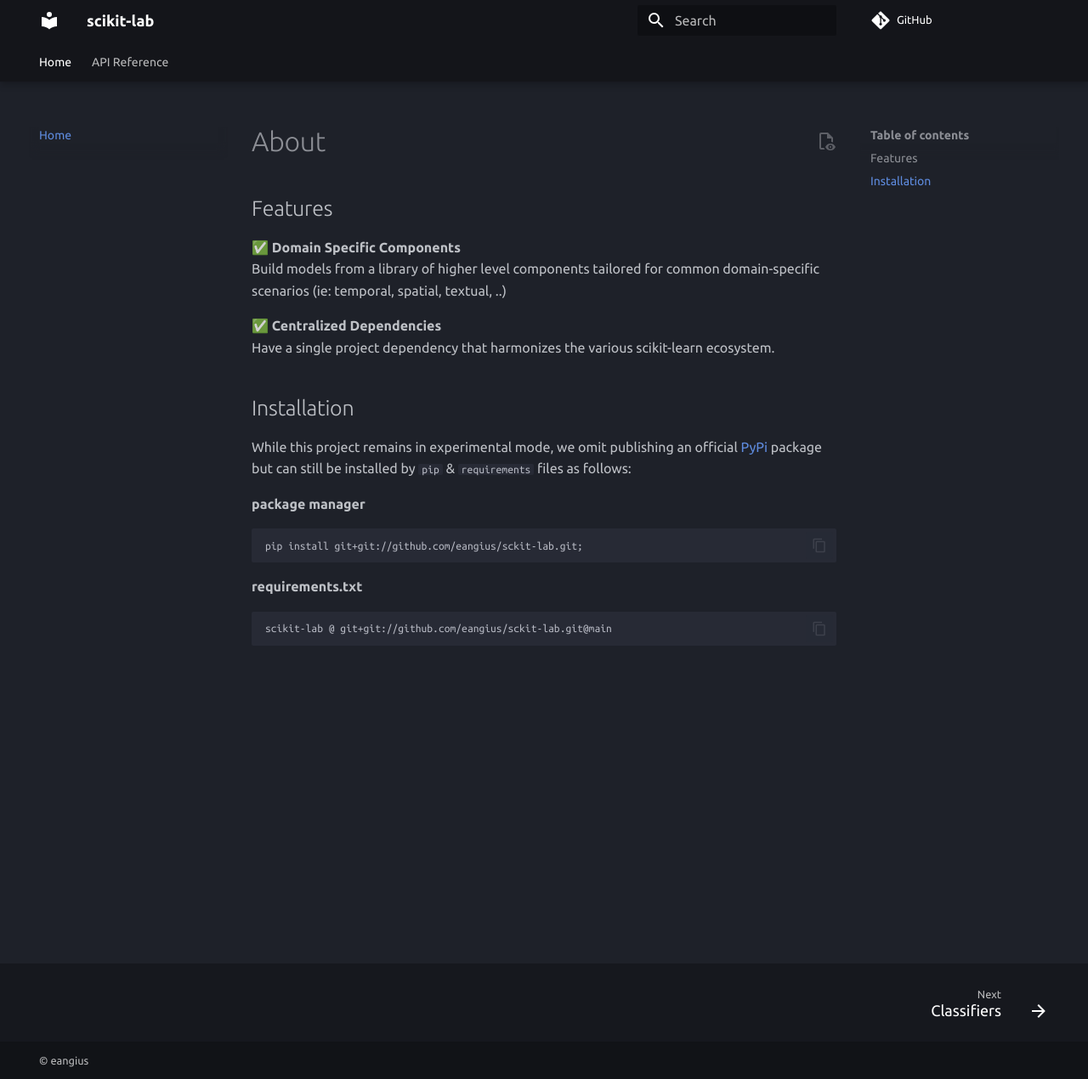
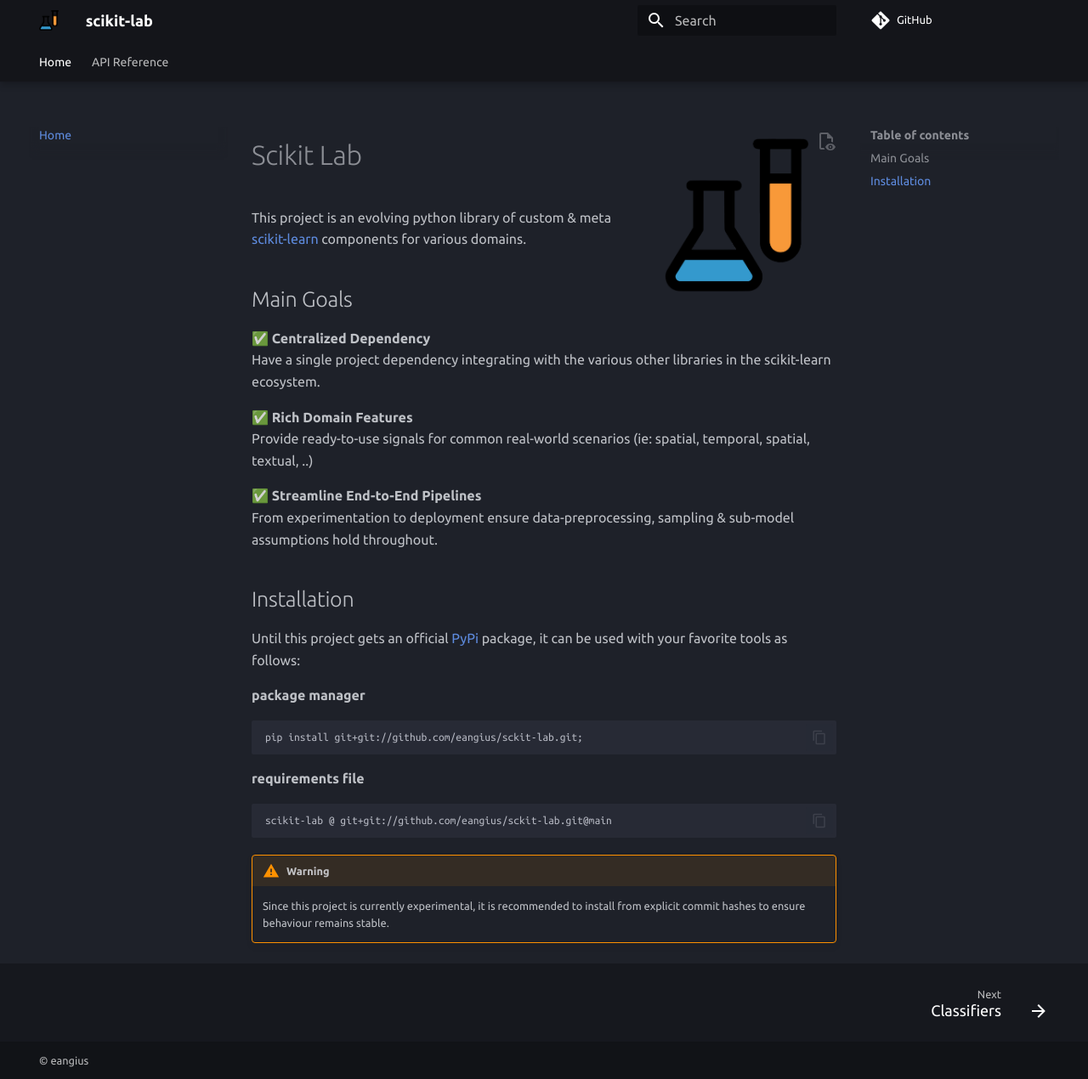
Before and after one commit to eangius/scikit-lab, an MkDocs documentation site: the page built from docs/index.md, in a window 1280 px wide and 1270 px high. Shown: the whole window at 85% size. Built offline with MkDocs 1.6.1 and Material for MkDocs 9.7.7, drawn with Linux system fonts in a browser that asks for light colours; comment, search, counter and statistics services are not loaded.

Commit message:
better home page

````diff
--- a/docs/index.md
+++ b/docs/index.md
@@ -1,26 +1,36 @@
-# About
+<img src="assets/logo.png" width="25%" height="25%" align="right"/></a>
 
-## Features
+# Scikit Lab
+This project is an evolving python library of custom & meta [scikit-learn](https://scikit-learn.org/stable/)
+components for various domains.
 
-✅ **Domain Specific Components**<br>
-Build models from a library of higher level components tailored for common domain-specific
-scenarios (ie: temporal, spatial, textual, ..)
+## Main Goals
 
-✅ **Centralized Dependencies**<br>
-Have a single project dependency that harmonizes the various scikit-learn ecosystem.
+✅ **Centralized Dependency**<br>
+Have a single project dependency integrating with the various other libraries in the scikit-learn ecosystem.
+
+✅ **Rich Domain Features**<br>
+Provide ready-to-use signals for common real-world scenarios (ie: spatial, temporal, spatial, textual, ..)
+
+✅ **Streamline End-to-End Pipelines**<br>
+From experimentation to deployment ensure data-preprocessing, sampling & sub-model assumptions hold throughout.
 
 
 ## Installation
-While this project remains in experimental mode, we omit publishing an official
-[PyPi](https://pypi.org) package but can still be installed by `pip` & `requirements`
-files as follows:
+Until this project gets an official [PyPi](https://pypi.org) package,
+it can be used with your favorite tools as follows:
 
 **package manager**
 ```shell
 pip install git+git://github.com/eangius/sckit-lab.git;
 ```
 
-**requirements.txt**
+**requirements file**
 ```requirements.txt
 scikit-lab @ git+git://github.com/eangius/sckit-lab.git@main
 ```
+
+!!! Warning
+	Since this project is currently experimental,
+	it is recommended to install from explicit commit hashes
+	to ensure behaviour remains stable.
--- a/mkdocs.yml
+++ b/mkdocs.yml
@@ -15,6 +15,8 @@ watch:
 theme:
   name: material
   locale: en
+  logo: assets/logo.png
+  favicon: assets/logo.png
   font:
     text: Ubuntu
     code: Ubuntu Mono
@@ -86,6 +88,10 @@ plugins:
           - "!^__"
 
 
+
+markdown_extensions:
+  - admonition
+
 nav:
 - Home: index.md
 - API Reference: api/
````
Also changed, not shown: docs/assets/logo.png (added).
